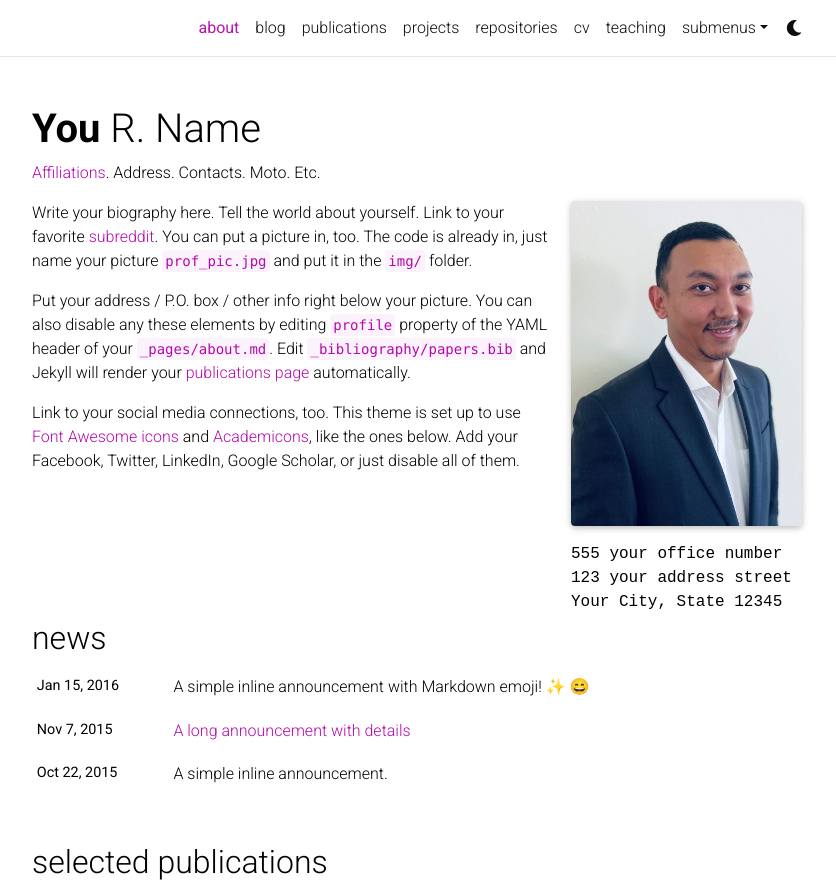
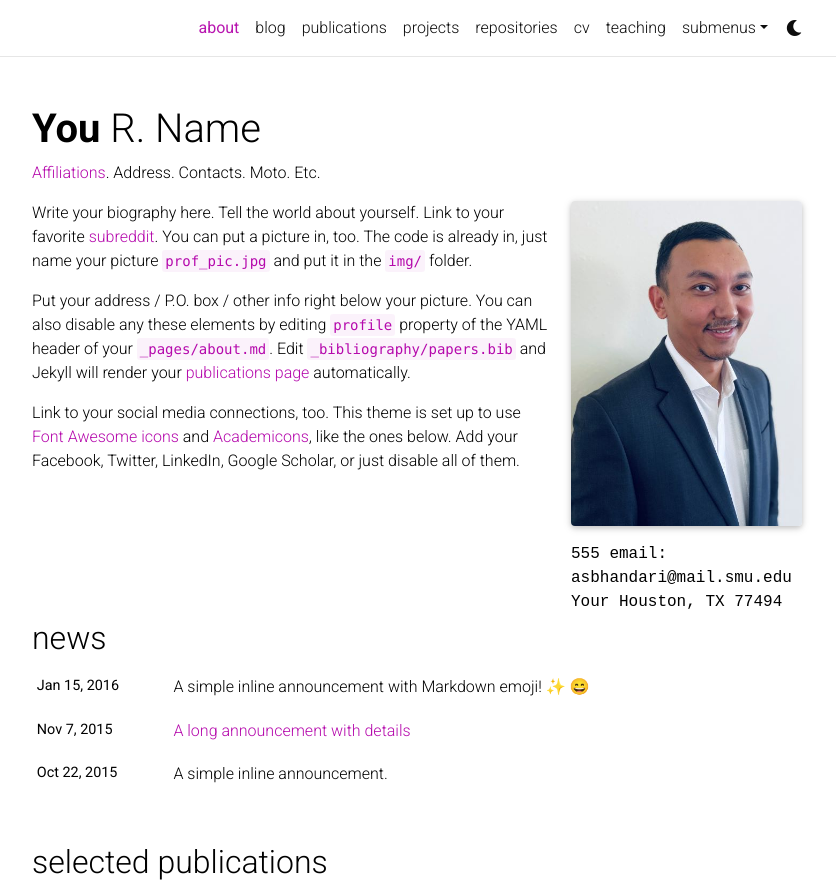
Before and after one commit to bhandarianish/bhandarianish.github.io, a Jekyll site: the page built from _pages/about.md, in a window 1280 px wide and 1183 px high, cut to the strip 0-894 px from the top of the window. Shown: the whole strip, without its empty margins (223-1059 px from the left). Built offline with Jekyll 4.4.1, drawn with Linux system fonts in a browser that asks for light colours; full-size pictures stand in for the smaller copies a plugin makes; emoji names are drawn with the system emoji font; comment, search, counter and statistics services are not loaded; a style sheet for code colours, icons or effects is not loaded.

Commit message:
Update about.md

```diff
--- a/_pages/about.md
+++ b/_pages/about.md
@@ -9,9 +9,8 @@ profile:
   image: prof_pic.jpg
   image_circular: false # crops the image to make it circular
   address: >
-    <p>555 your office number</p>
-    <p>123 your address street</p>
-    <p>Your City, State 12345</p>
+    <p>555 email: asbhandari@mail.smu.edu</p>
+    <p>Your Houston, TX 77494</p>
 
 news: true  # includes a list of news items
 selected_papers: true # includes a list of papers marked as "selected={true}"
```
